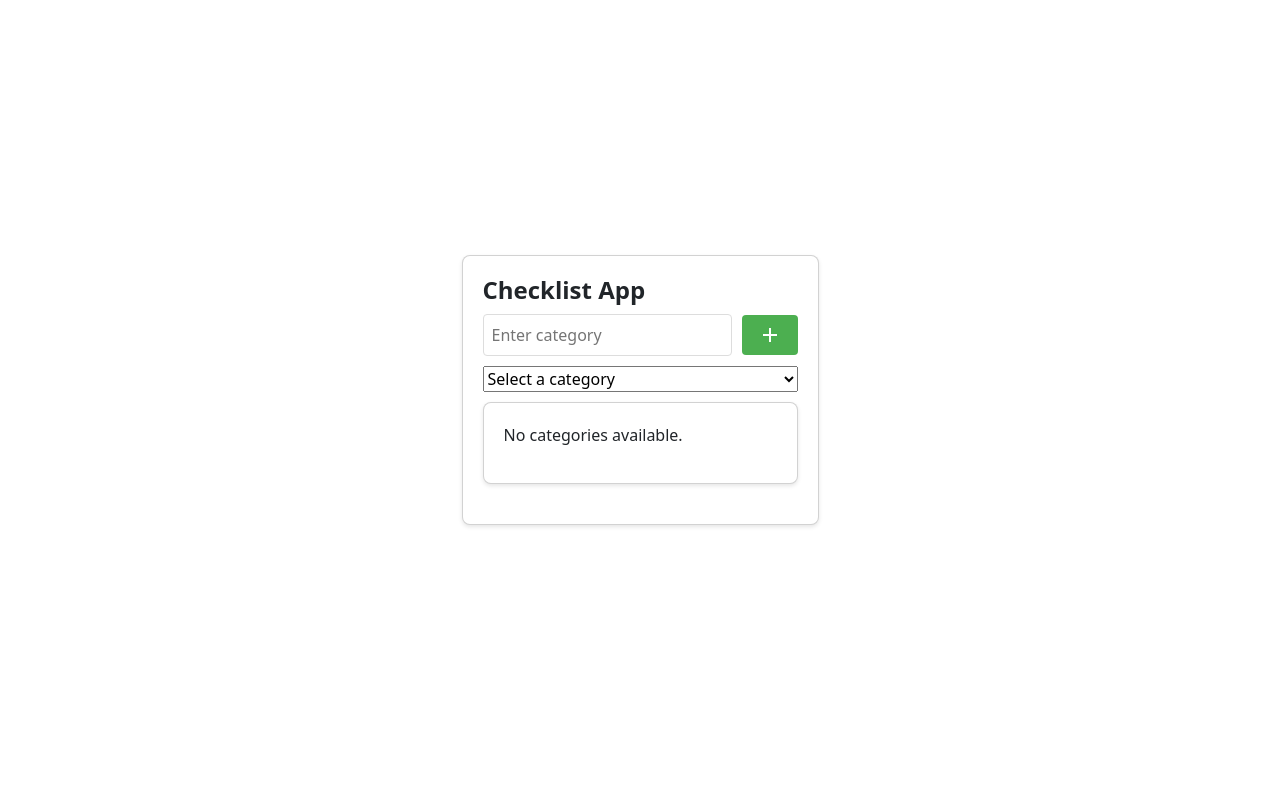
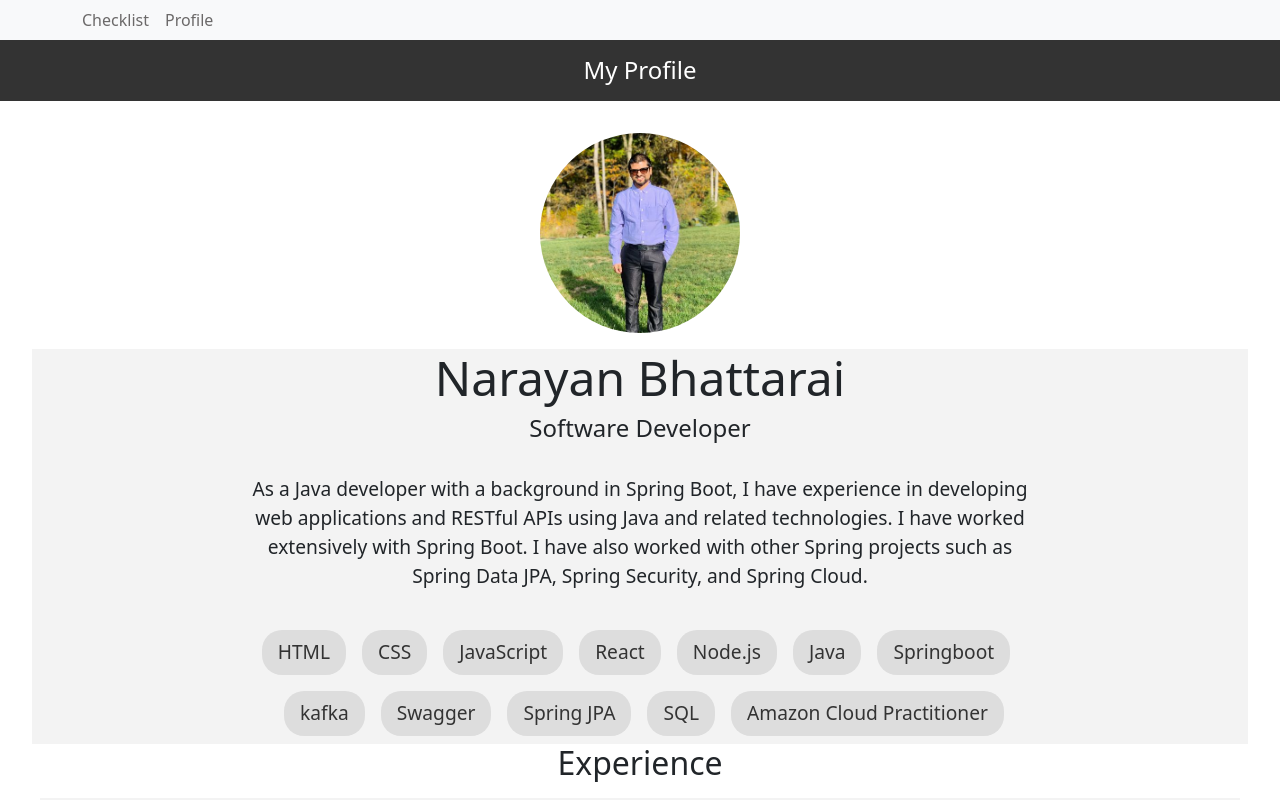
Before and after one commit to nbbhatta143/checklist, a React (Create React App) app: page /#/profile in a window 1280 px wide. Shown: the top 800 px of the page. Built offline with nearby package versions, Linux system fonts and the light colour scheme.

Commit message:
added category

```diff
--- a/src/App.js
+++ b/src/App.js
@@ -10,12 +10,11 @@ class App extends Component {
   render() {
     return (
       <div className="App">
-        {/* <Navigation />
+        <Navigation />
         <Routes>
-          <Route exact path="/" element={<Home />} />
+          <Route exact path="/" element={<ChecklistApp />} />
           <Route path="/profile" element={<Profile />} />
-        </Routes> */}
-        <ChecklistApp />
+        </Routes>
       </div>
     );
   }
--- a/src/component/Checklist.css
+++ b/src/component/Checklist.css
@@ -2,7 +2,7 @@
   display: flex;
   justify-content: center;
   align-items: center;
-  height: 100vh;
+  /* height: 100vh; */
 }
 
 .card {
```
